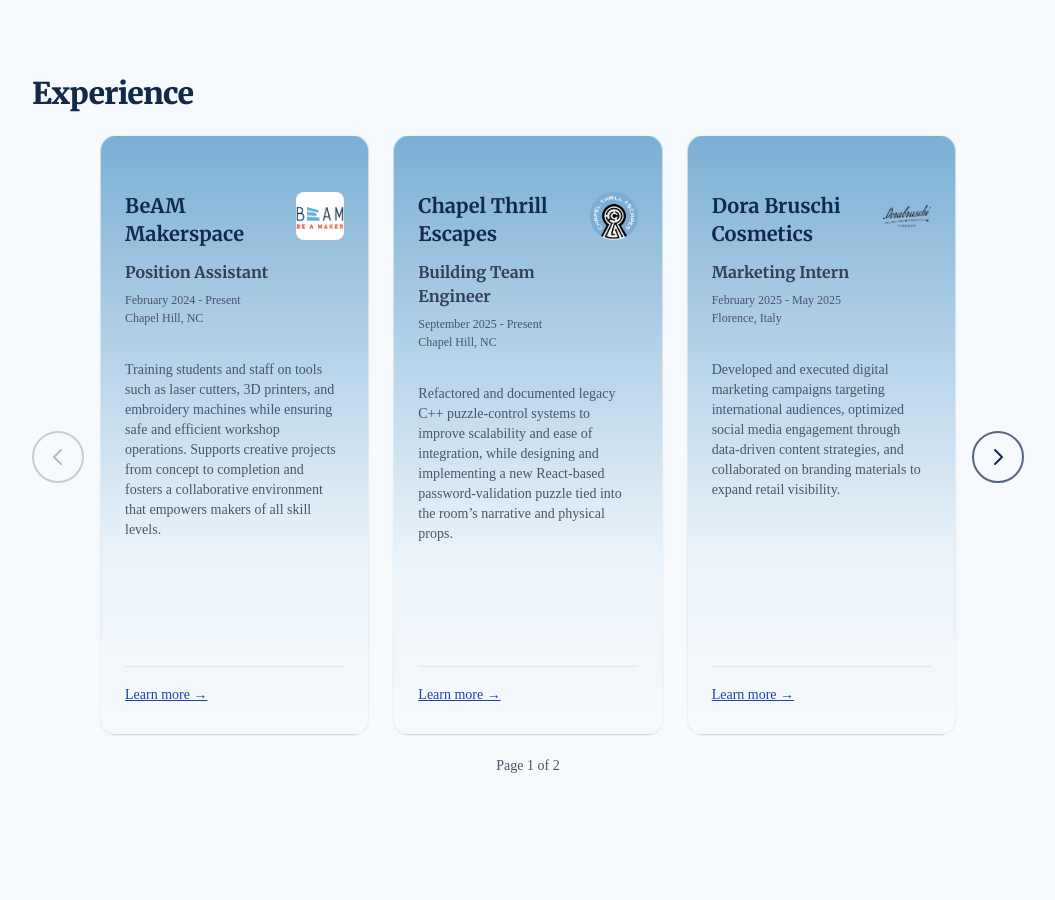
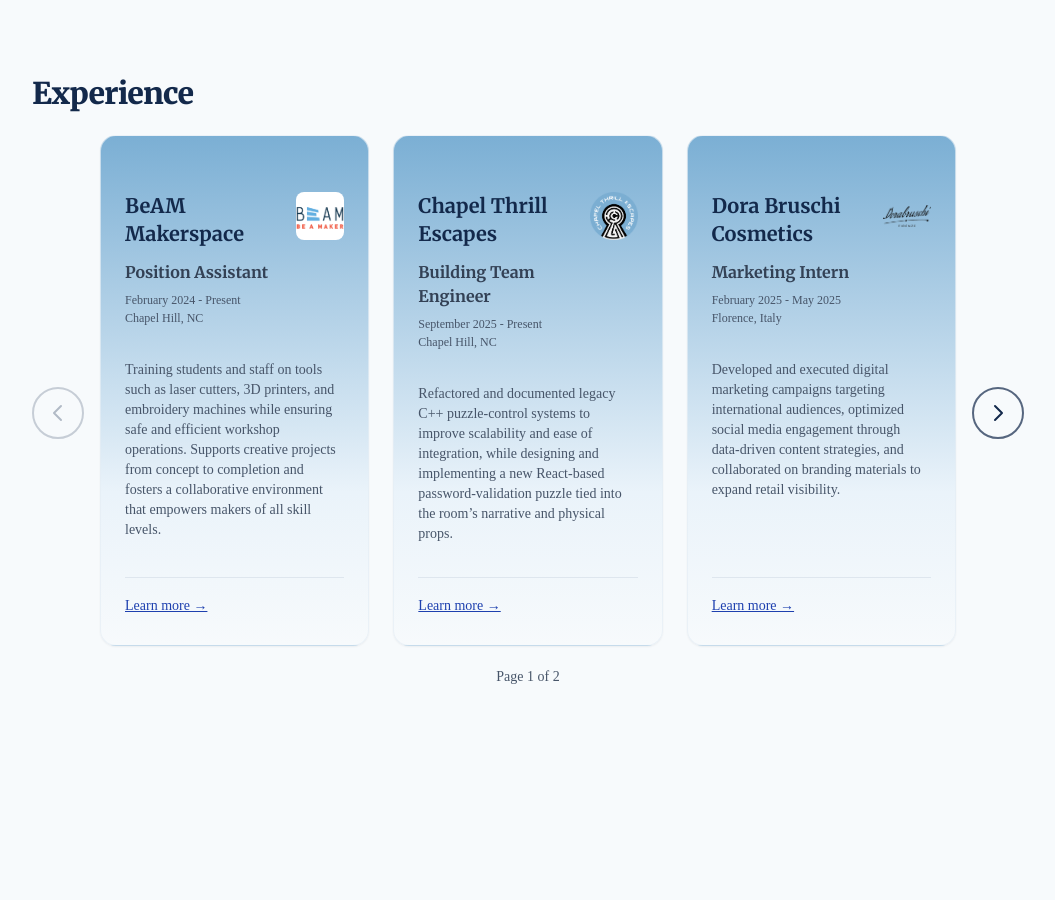
Before and after one commit to saikothapalli16/portfolio, a Next.js app: page / in a window 1280 px wide. Shown: the part 1720-2620 px from the top of the page, without its empty margins (112-1167 px from the left). Built offline with nearby package versions, Linux system fonts and the light colour scheme.

Commit message:
fixed exp boxes

```diff
--- a/pages/index.tsx
+++ b/pages/index.tsx
@@ -224,7 +224,7 @@
                 {currentExperiences.map((exp, index) => (
                 <article
                   key={index}
-                  className="rounded-2xl border border-unc-slate/70 p-4 sm:p-6 shadow-sm hover:shadow-md transition relative overflow-hidden flex flex-col h-[500px] sm:h-[600px]"
+                  className="rounded-2xl border border-unc-slate/70 p-4 sm:p-6 shadow-sm hover:shadow-md transition relative overflow-hidden flex flex-col min-h-[400px] sm:min-h-[450px]"
                   style={{
                     background: "linear-gradient(180deg, var(--unc-carolina) 0%, #eaf3fa 70%, var(--unc-offwhite) 100%)"
                   }}
```
